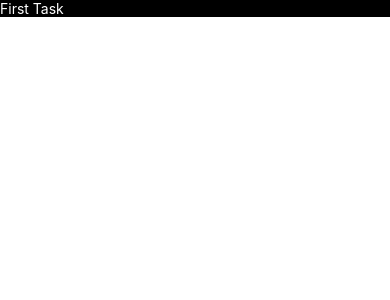
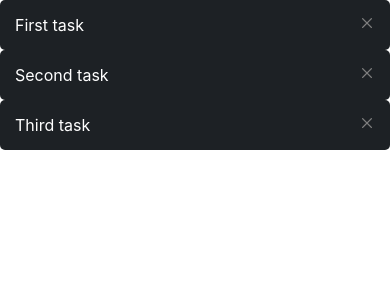
Before and after one commit to jagarzon80/React-Native-Trello, a React Native app in the folder Trello/: screen / in a window 390 px wide. Shown: the top 300 px of the page. Built offline with nearby package versions, Linux system fonts and the light colour scheme.

Commit message:
TaskListItem improvement - Three tasks options

```diff
--- a/Trello/App.tsx
+++ b/Trello/App.tsx
@@ -1,11 +1,12 @@
-import { StatusBar } from "expo-status-bar";
 import { SafeAreaView, StyleSheet } from "react-native";
 import TaskListItem from "./src/components/TaskListItem";
 
 export default function App() {
   return (
     <SafeAreaView style={styles.container}>
-      <TaskListItem />
+      <TaskListItem task={{ description: "First task" }} />
+      <TaskListItem task={{ description: "Second task" }} />
+      <TaskListItem task={{ description: "Third task" }} />
     </SafeAreaView>
   );
 }
@@ -14,5 +15,6 @@ const styles = StyleSheet.create({
   container: {
     flex: 1,
     backgroundColor: "#fff",
+    padding: 10,
   },
 });
--- a/Trello/src/components/TaskListItem.tsx
+++ b/Trello/src/components/TaskListItem.tsx
@@ -1,18 +1,25 @@
 import { View, Text, StyleSheet, SafeAreaView } from "react-native";
+import AntDesign from "@expo/vector-icons/AntDesign";
 
-export default function TaskListItem() {
+export default function TaskListItem({ task }) {
   return (
     <View style={styles.container}>
-      <Text style={styles.text}>First Task</Text>
+      <Text style={styles.text}>{task.description}</Text>
+      <AntDesign name="close" size={16} color="gray" />
     </View>
   );
 }
 
 const styles = StyleSheet.create({
   container: {
-    backgroundColor: "black",
+    backgroundColor: "#1D2125",
+    borderRadius: 5,
+    flexDirection: "row",
+    justifyContent: "space-between",
+    padding: 15,
   },
   text: {
     color: "white",
+    fontSize: 16,
   },
 });
```
